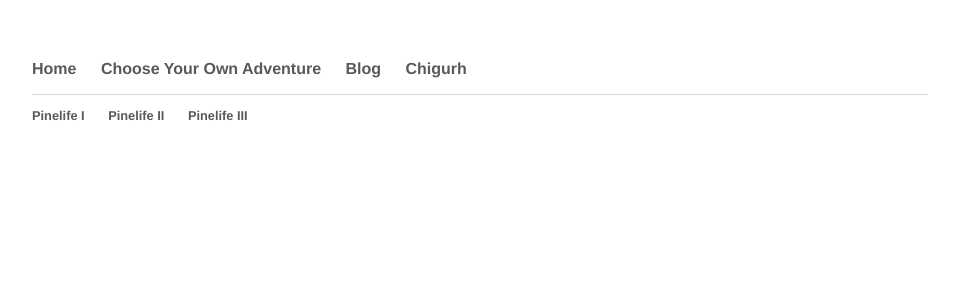
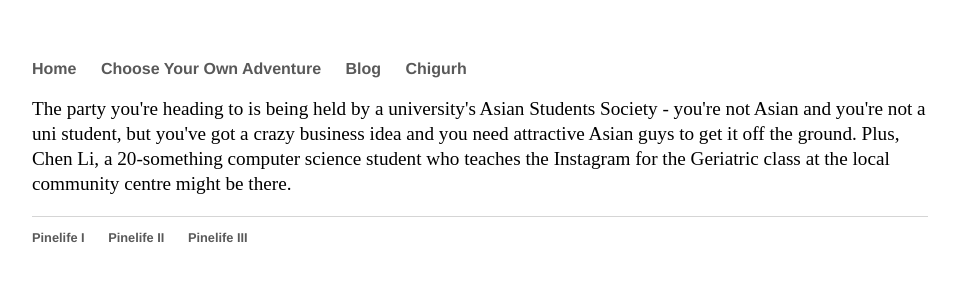
Before and after one commit to Pinelife/pinelife.github.io, a Jekyll site: the page built from Hellhole/Room4.html, in a window 1280 px wide. Shown: the top 300 px of the page, without its empty margins (160-1119 px from the left). Built offline with Jekyll 4.4.1, drawn with Linux system fonts in a browser that asks for light colours.

Commit message:
Update Room4.html

```diff
--- a/Hellhole/Room4.html
+++ b/Hellhole/Room4.html
@@ -2,3 +2,7 @@
 layout: default
 title: Pinelife
 ---
+
+<p>The party you're heading to is being held by a university's Asian Students Society - you're not Asian and you're not a uni student,
+  but you've got a crazy business idea and you need attractive Asian guys to get it off the ground. Plus, Chen Li, a 20-something computer
+  science student who teaches the Instagram for the Geriatric class at the local community centre might be there.</p>
```
